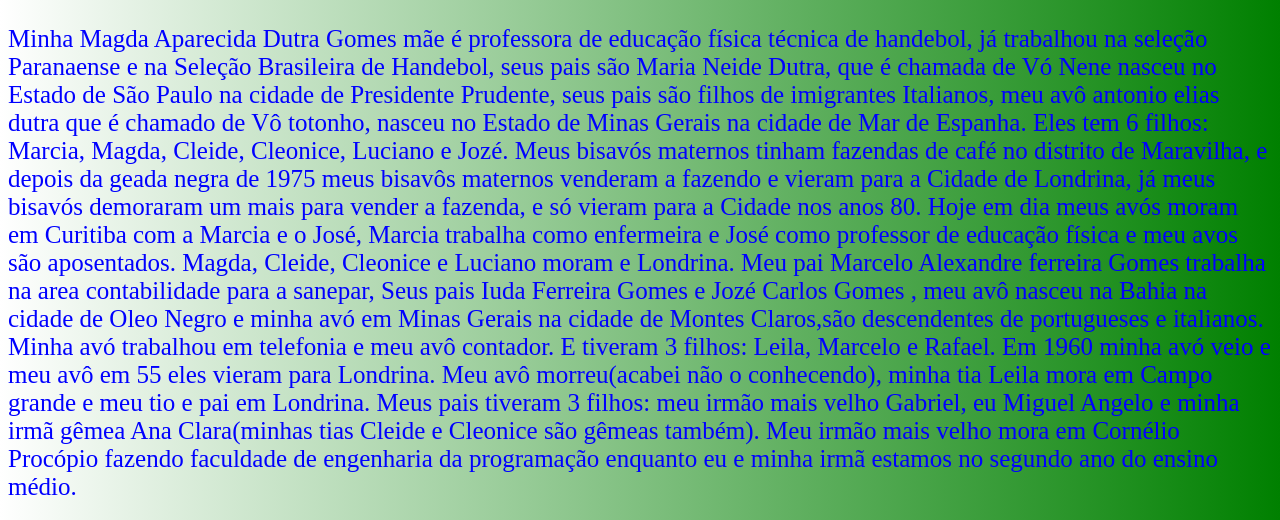
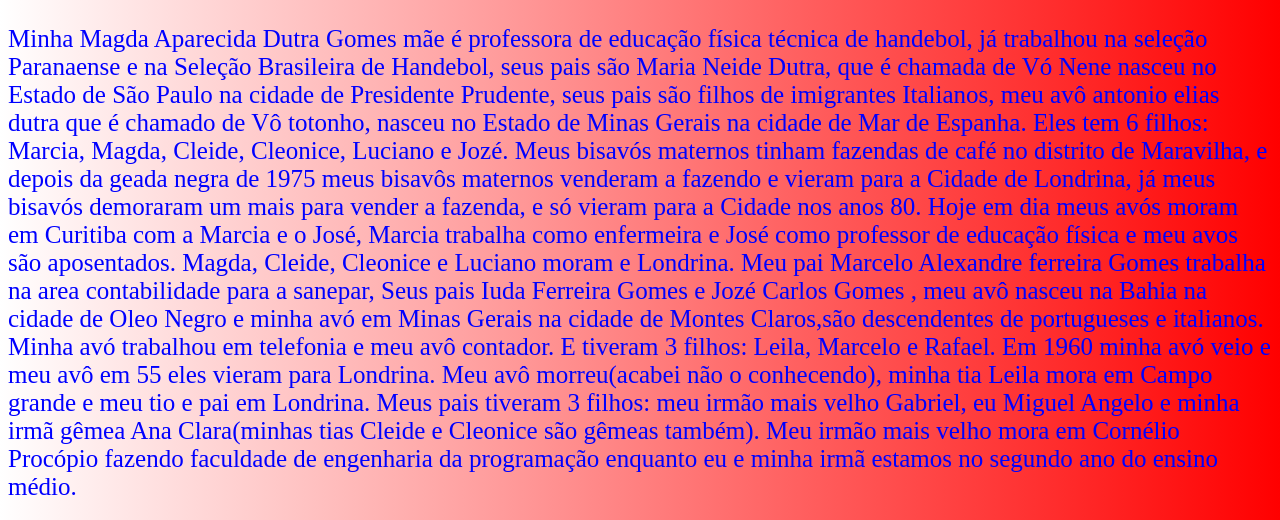
Before and after one commit to Mig0el/Dutra-Gomes, a plain HTML site: page historico.html in a window 1280 px wide. Shown: the top 520 px of the page. Drawn offline with Linux system fonts and the light colour scheme.

Commit message:
Update historico.html

```diff
--- a/historico.html
+++ b/historico.html
@@ -2,7 +2,7 @@
 <html lang="en">
 <head>
      <style>
-          body { background-image: linear-gradient(90deg,white,green);
+          body { background-image: linear-gradient(90deg,white,red);
             color: #0000FF;
             text-decoration: none;
             font-size: 25px;
```
